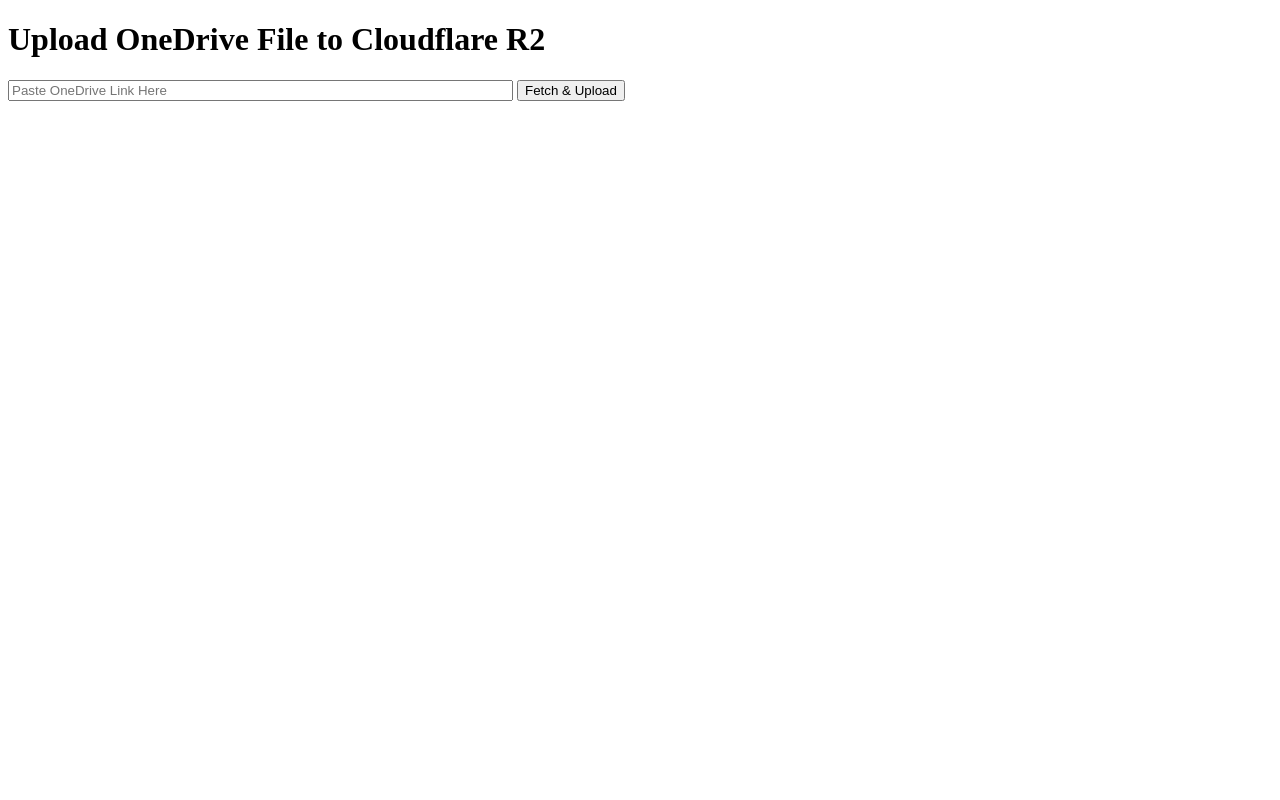
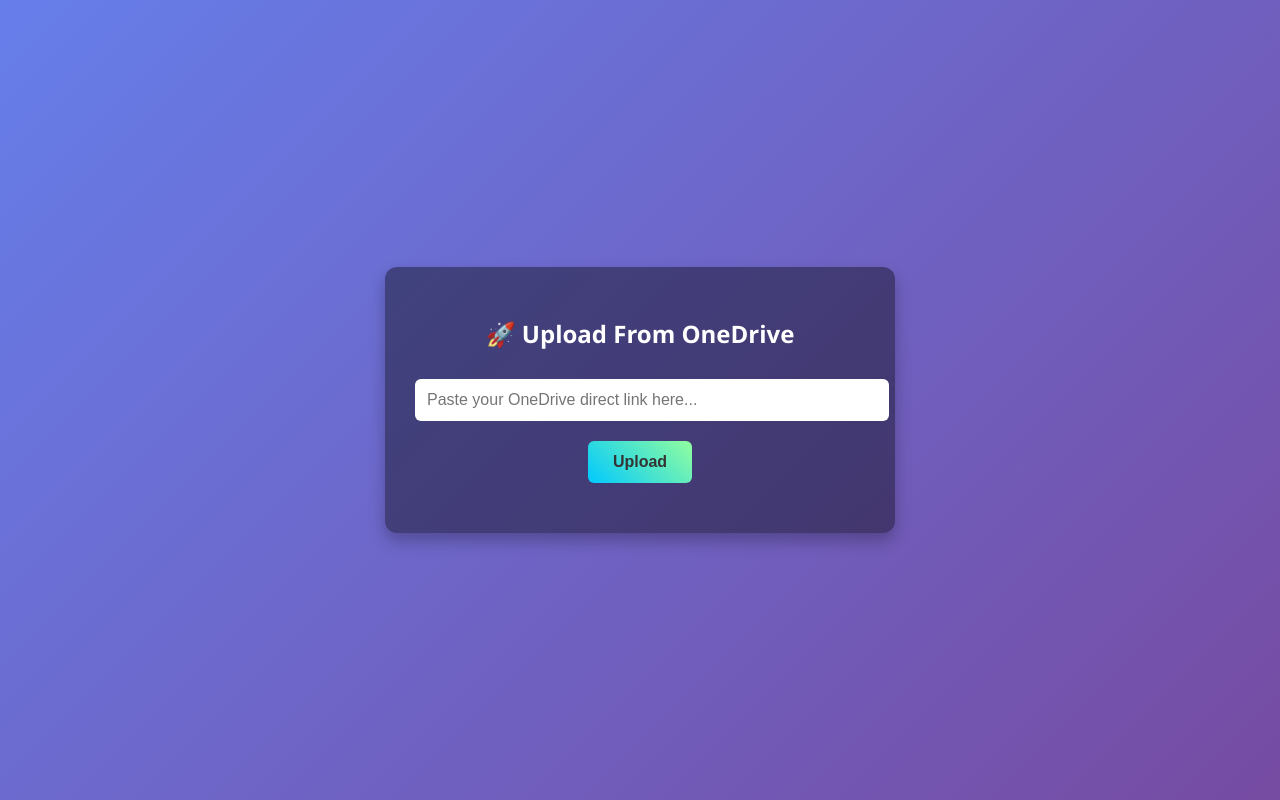
Before and after one commit to connect-bad/BaddyShare, a plain HTML site: page pages/index.html in a window 1280 px wide. Drawn offline with Linux system fonts and the light colour scheme.

Commit message:
Update index.html

```diff
--- a/pages/index.html
+++ b/pages/index.html
@@ -2,24 +2,76 @@
 <html lang="en">
 <head>
   <meta charset="UTF-8">
-  <title>OneDrive to Cloudflare Upload</title>
+  <title>Upload to Cloudflare R2</title>
+  <style>
+    body {
+      margin: 0;
+      padding: 0;
+      height: 100vh;
+      background: linear-gradient(135deg, #667eea, #764ba2);
+      display: flex;
+      justify-content: center;
+      align-items: center;
+      font-family: 'Segoe UI', Tahoma, Geneva, Verdana, sans-serif;
+      color: #fff;
+    }
+    .container {
+      background: rgba(0, 0, 0, 0.4);
+      padding: 30px;
+      border-radius: 12px;
+      box-shadow: 0 8px 16px rgba(0,0,0,0.25);
+      text-align: center;
+      width: 90%;
+      max-width: 450px;
+    }
+    input[type="text"] {
+      width: 100%;
+      padding: 12px;
+      margin-top: 10px;
+      border: none;
+      border-radius: 6px;
+      font-size: 16px;
+    }
+    button {
+      margin-top: 20px;
+      padding: 12px 25px;
+      border: none;
+      border-radius: 6px;
+      background-color: #00c9ff;
+      background-image: linear-gradient(45deg, #00c9ff, #92fe9d);
+      font-size: 16px;
+      color: #333;
+      font-weight: bold;
+      cursor: pointer;
+      transition: background 0.3s ease;
+    }
+    button:hover {
+      background-image: linear-gradient(45deg, #92fe9d, #00c9ff);
+    }
+    #status {
+      margin-top: 20px;
+      font-size: 16px;
+      word-wrap: break-word;
+    }
+  </style>
 </head>
 <body>
-  <h1>Upload OneDrive File to Cloudflare R2</h1>
-  <input type="text" id="link" placeholder="Paste OneDrive Link Here" size="60">
-  <button onclick="upload()">Fetch & Upload</button>
-
-  <p id="status"></p>
+  <div class="container">
+    <h2>🚀 Upload From OneDrive</h2>
+    <input type="text" id="link" placeholder="Paste your OneDrive direct link here...">
+    <button onclick="upload()">Upload</button>
+    <p id="status"></p>
+  </div>
 
   <script>
     async function upload() {
       const link = document.getElementById('link').value.trim();
       if (!link) {
-        alert('Please enter a link!');
+        alert('Please enter a OneDrive link!');
         return;
       }
 
-      document.getElementById('status').innerText = 'Uploading... Please wait.';
+      document.getElementById('status').innerText = 'Uploading... Please wait ⏳';
 
       const res = await fetch('/upload', {
         method: 'POST',
@@ -29,9 +81,9 @@
 
       const result = await res.json();
       if (result.success) {
-        document.getElementById('status').innerHTML = `Done! <a href="${result.downloadUrl}" target="_blank">Download Here</a>`;
+        document.getElementById('status').innerHTML = `✅ Done! <a href="${result.downloadUrl}" target="_blank" style="color: #00ffcc;">Download Here</a>`;
       } else {
-        document.getElementById('status').innerText = 'Error: ' + result.error;
+        document.getElementById('status').innerText = '❌ Error: ' + result.error;
       }
     }
   </script>
```
